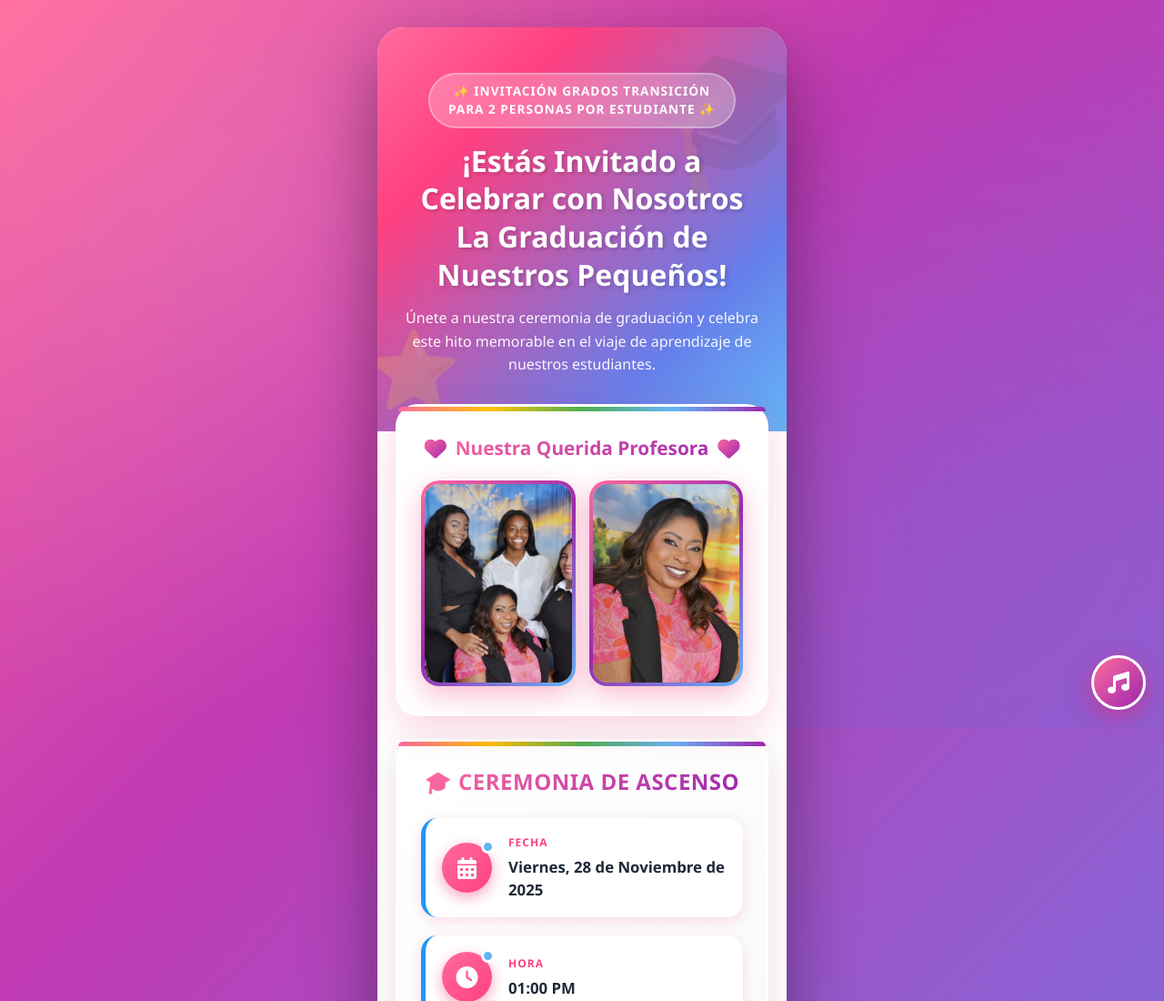
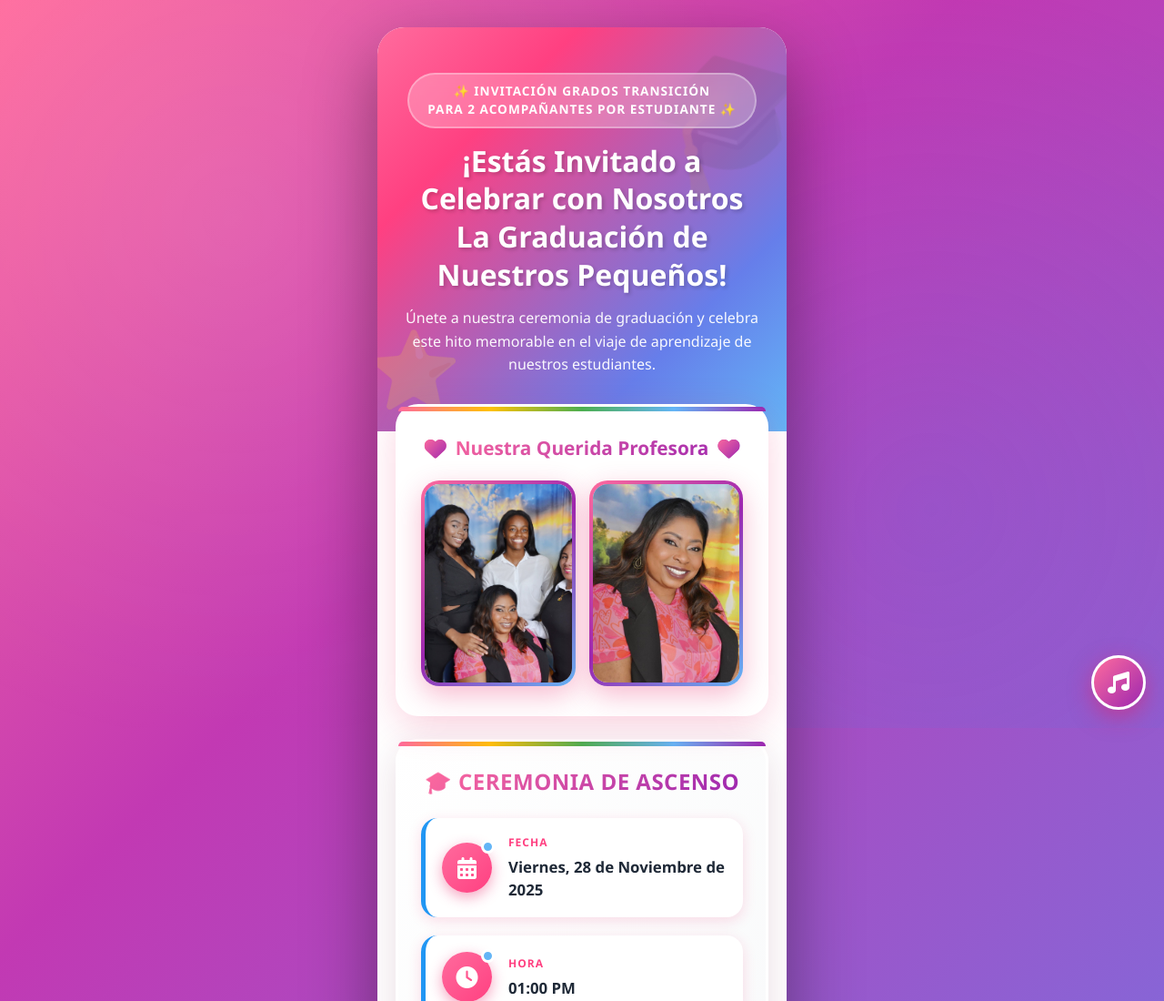
Before and after one commit to invita-momentos/grados-transicion, a plain HTML site: page index.html in a window 1280 px wide. Shown: the top 1100 px of the page at 91% size. Drawn offline with nearby package versions, Linux system fonts and the light colour scheme.

Commit message:
Update index.html

```diff
--- a/index.html
+++ b/index.html
@@ -773,7 +773,7 @@
         <div class="confetti"></div>
 
         <div class="header-section">
-            <div class="invitation-badge">✨ Invitación Grados Transición <br> Para 2 Personas Por Estudiante ✨</div>
+            <div class="invitation-badge">✨ Invitación Grados Transición <br> Para 2 Acompañantes Por Estudiante ✨</div>
             <h1>¡Estás Invitado a Celebrar con Nosotros La Graduación de Nuestros Pequeños!</h1>
             <p>Únete a nuestra ceremonia de graduación y celebra este hito memorable en el viaje de aprendizaje de nuestros estudiantes.</p>
         </div>
```
